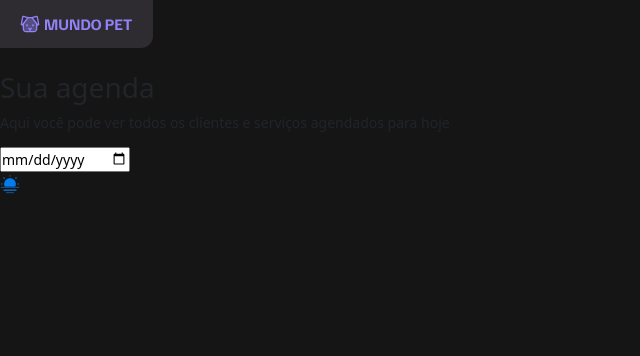
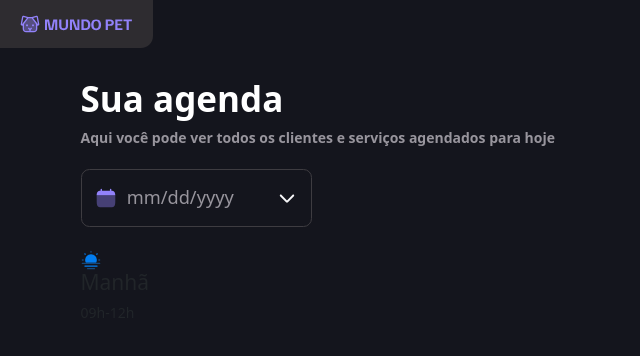
Before and after one commit to Lazaro277/agendamento-petshop, a plain HTML site: page index.html in a window 1280 px wide. Shown: the whole page, without its empty margins (0-640 px from the left). Drawn offline with nearby package versions, Linux system fonts and the light colour scheme.

Commit message:
header and input date created

```diff
--- a/index.html
+++ b/index.html
@@ -24,14 +24,30 @@
 <body>
   <h1 id="logo">Mundo Pet</h1>
 
-  <h2>Sua agenda</h2>
-  <p>Aqui você pode ver todos os clientes e serviços agendados para hoje</p>
+  <main class="container">
 
-  <input type="date">
+    <h2 class="text-white fs-1 mt-3 fw-semibold">Sua agenda</h2>
+    <p class="text-secondary fw-semibold">Aqui você pode ver todos os clientes e serviços agendados para hoje</p>
 
-  <div id="container-morning">
-    <img src="src/assets/icons/Sun-Fog--Streamline-Solar.svg" alt="">
-  </div>
+    <div class="wrapper-inDate" role="button" tabindex="0" aria-label="Selecionar data">
+      <img src="src/assets/icons/Calendar-Minimalistic--Streamline-Solar.svg" alt="">
+      <input id="appointment-date" type="date">
+      <img src="src/assets/icons/arrow-down.svg" alt="">
+    </div>
+
+    <div id="period-morning">
+      <div class="period-header">
+
+        <img src="src/assets/icons/Sun-Fog--Streamline-Solar.svg" alt="">
+
+        <h4>Manhã</h4>
+
+        <span>09h-12h</span>
+
+      </div>
+
+    </div>
+  </main>
 
   <!-- Font Awesome -->
   <script src="https://kit.fontawesome.com/90b19570b9.js" crossorigin="anonymous"></script>
--- a/src/js/scripts.js
+++ b/src/js/scripts.js
@@ -0,0 +1,23 @@
+const dateWrapper = document.querySelector('.wrapper-inDate');
+const inDate = document.querySelector('#appointment-date');
+
+function openDatePicker() {
+  inDate.focus();
+
+  if (typeof inDate.showPicker === 'function') {
+    inDate.showPicker();
+  }
+}
+
+dateWrapper.addEventListener('click', (event) => {
+  if (event.target !== inDate) {
+    openDatePicker();
+  }
+});
+
+dateWrapper.addEventListener('keydown', (event) => {
+  if (event.key === 'Enter' || event.key === ' ') {
+    event.preventDefault();
+    openDatePicker();
+  }
+});
--- a/src/styles/global.css
+++ b/src/styles/global.css
@@ -18,7 +18,7 @@
   --content-tertiary: #666666;
   --content-brand: #9282FA;
 
-  --background-primary: #151515;
+  --background-primary: #14151d;
   --background-secondary: #1E1E1E;
   --background-tertiary: #23242C;
   --background-brand: #9282FA;
@@ -62,6 +62,10 @@
 
 }
 
+.text-secondary {
+  color: var(--content-secondary) !important;
+}
+
 html {
   font-family: var(--ff-inter);
   font-weight: var(--fw-md);
--- a/src/styles/index.css
+++ b/src/styles/index.css
@@ -6,3 +6,42 @@
   text-indent: -10000px;
   padding: .8rem;
 }
+
+.wrapper-inDate {
+  position: relative;
+  display: flex;
+  align-items: center;
+  gap: .8rem;
+  width: min-content;
+  cursor: pointer;
+  background-color: var(--background-primary);
+  padding: 1rem;
+  border: 1px solid var(--border-primary);
+  border-radius: .6rem;
+  color: white;
+  margin-block: 1.5rem;
+}
+
+input[type="date"] {
+  background: transparent;
+  border: none;
+  color: var(--content-secondary);
+  font-size: 1.3rem;
+  cursor: text;
+
+  &:focus {
+    border: none;
+    outline: none;
+  }
+}
+
+input[type="date"]::-webkit-calendar-picker-indicator {
+  position: absolute;
+  right: 0;
+  top: 0;
+  width: 100%;
+  height: 100%;
+  opacity: 0;
+  pointer-events: none;
+  cursor: pointer;
+}
```
Also changed, not shown: src/assets/icons/Icon.svg (deleted), src/assets/icons/arrow-down.svg (added), src/styles/schedule.css (added).
